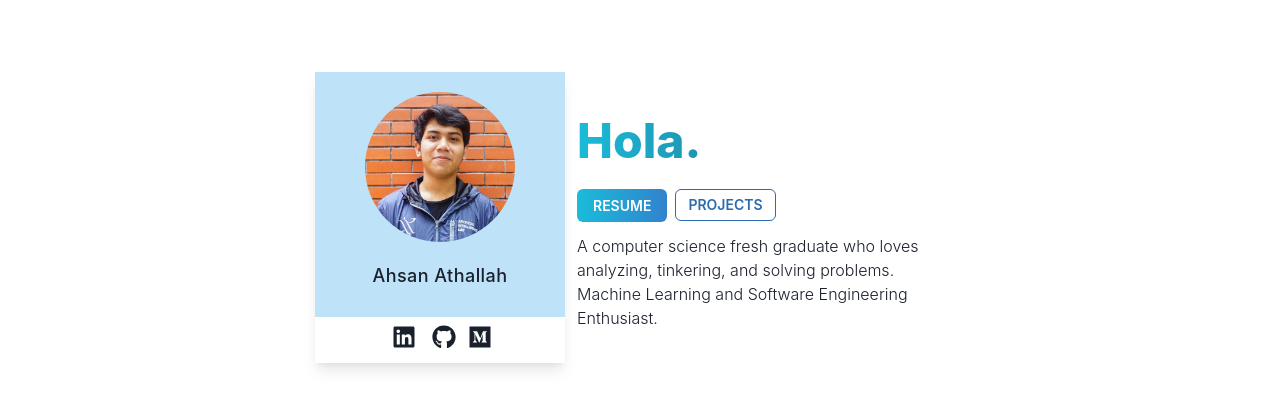
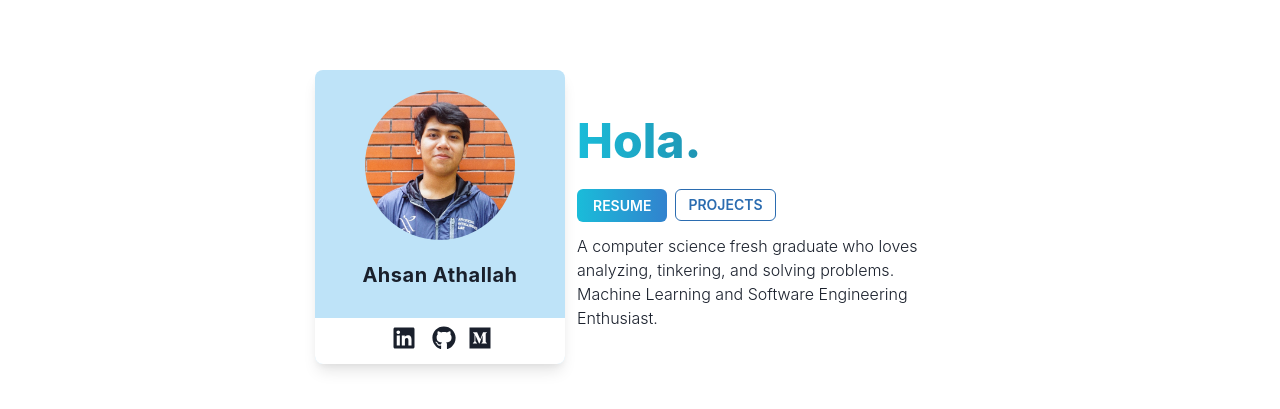
Before and after one commit to ahsanatha/ahsanatha_web, a Next.js app: page / in a window 1280 px wide. Shown: the part 163-572 px from the top of the page. Built offline with nearby package versions, Linux system fonts and the light colour scheme.

Commit message:
add tooltip

```diff
--- a/pages/index.js
+++ b/pages/index.js
@@ -9,6 +9,8 @@ import {
   Icon,
   Button,
   useColorModeValue,
+  Tooltip,
+  Heading,
 } from "@chakra-ui/react";
 import { useState, useEffect } from "react";
 import { FaLinkedin, FaMedium, FaGithub, FaInstagram } from "react-icons/fa";
@@ -23,7 +25,7 @@ const Card = () => {
   const bgSocialColor = useColorModeValue("white", "#1A202C");
   const bgMainCardColor = useColorModeValue("blue.100", "blue.600");
   return (
-    <Box boxShadow="lg">
+    <Box boxShadow="lg" borderRadius="lg" overflow="hidden">
       <VStack w="250px" bg={bgMainCardColor}>
         <VStack h="90%" px={10} py={5} spacing={5}>
           <Box>
@@ -38,7 +40,11 @@ const Card = () => {
               }}
             />
           </Box>
-          <Text fontSize="lg" fontWeight="medium" letterSpacing="wide">
+          <Text
+            fontSize="xl"
+            fontWeight="bold"
+            letterSpacing="wide"
+          >
             Ahsan Athallah
           </Text>
         </VStack>
@@ -92,7 +98,7 @@ const Message = () => {
         {sapaTranslate[idxSapa]}.
       </Text>
       <HStack>
-        <Link href='/'>
+        <Link href="/">
           <Box
             as="button"
             px={4}
@@ -109,16 +115,24 @@ const Message = () => {
             RESUME
           </Box>
         </Link>
-        <Link href='/projects'>
+        <Link href="/projects">
           <Button colorScheme="blue" variant="outline" size="sm">
             PROJECTS
           </Button>
         </Link>
       </HStack>
-      <Text fontWeight="light">
-        A computer science fresh graduate who loves analyzing, tinkering, and
-        solving problems. Machine Learning and Software Engineering Enthusiast.
+      <Box fontWeight="light">
+        <Text size="lg">
+          A computer science
+          <Tooltip label="Telkom University" placement="top" hasArrow>
+            <Box as="span" mx={1}>
+              fresh graduate
+            </Box>
+          </Tooltip>
+          who loves analyzing, tinkering, and solving problems. Machine Learning
+          and Software Engineering Enthusiast.
         </Text>
+      </Box>
     </VStack>
   );
 };
```
Lines whose indentation alone changed are shown as unchanged.
